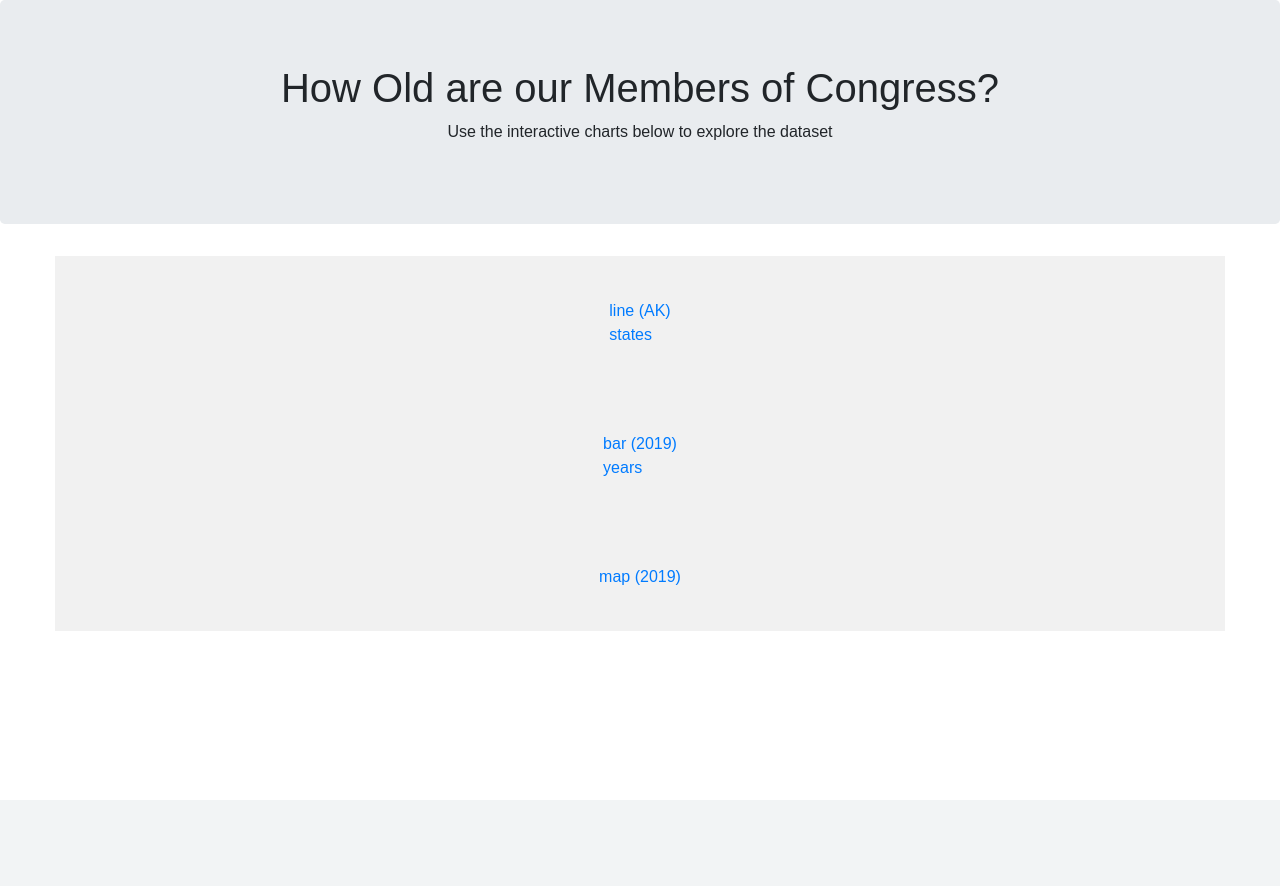
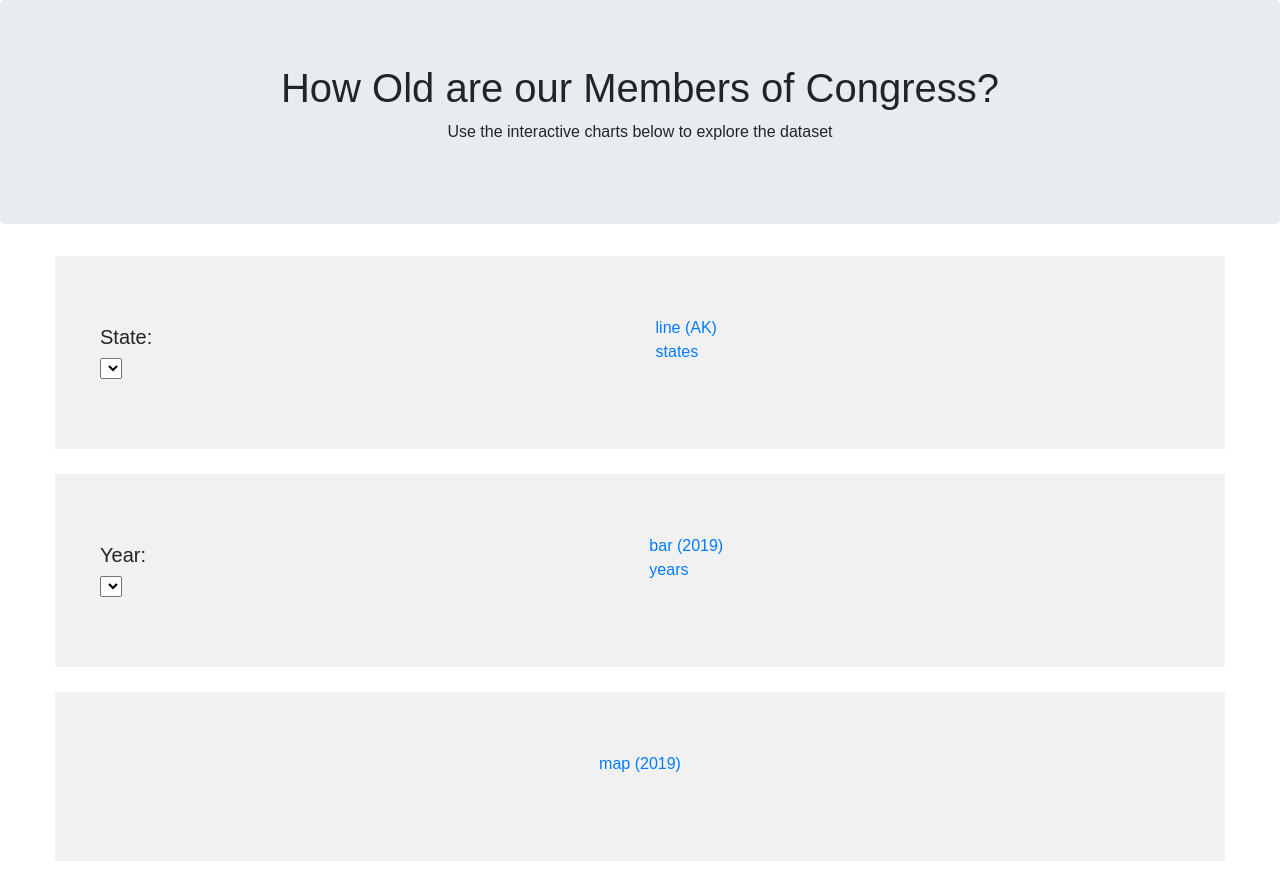
Before and after one commit to peterjorphan/Project-2-Congress, a Flask app: page / in a window 1280 px wide. Before the commit the page ends 800 px from the top, so only its background shows below. Run offline with Flask 2, Linux system fonts and the light colour scheme; lists and menus that the app fills with data are empty; some libraries are stand-ins or nearby versions.

Commit message:
added dropdown locations in html

```diff
--- a/project/templates/index.html
+++ b/project/templates/index.html
@@ -26,8 +26,14 @@
                         <p>Use the interactive charts below to explore the dataset</p>
                 </div>
             </div>
-        <div class="row row-grid">
-            <div class="col-12">
+        <div class="row row-grid" id="box">
+            <div class="col-md-1">
+                    <div class="well">
+                    <h5>State:</h5>
+                    <select id="selState" onchange="optionChanged(this.value)"></select>
+                    </div>
+                </div>
+            <div class="col-11">
                 <div id="box">
                     <div id="line">
                         <a href="line/AK">line (AK)</a><br>
@@ -35,9 +41,15 @@
                     </div>
                 </div>
             </div>
-        </div>
-        <div class="row row-grid">
-            <div class="col-12">
+            </div>
+        <div class="row row-grid" id="box">
+            <div class="col-md-1">
+                    <div class="well">
+                    <h5>Year:</h5>
+                    <select id="selYear" onchange="optionChanged(this.value)"></select>
+                    </div>
+                </div>
+            <div class="col-11">
                 <div id="box">
                     <div id="bar">
                         <a href="bar/2019">bar (2019)</a><br>
@@ -45,8 +57,8 @@
                     </div>
                 </div>
             </div>
-        </div>
-        <div class="row">
+            </div>
+        <div class="row row-grid" id="box">
             <div class="col-12">
                 <div id="box">
                     <div id="map">
```
